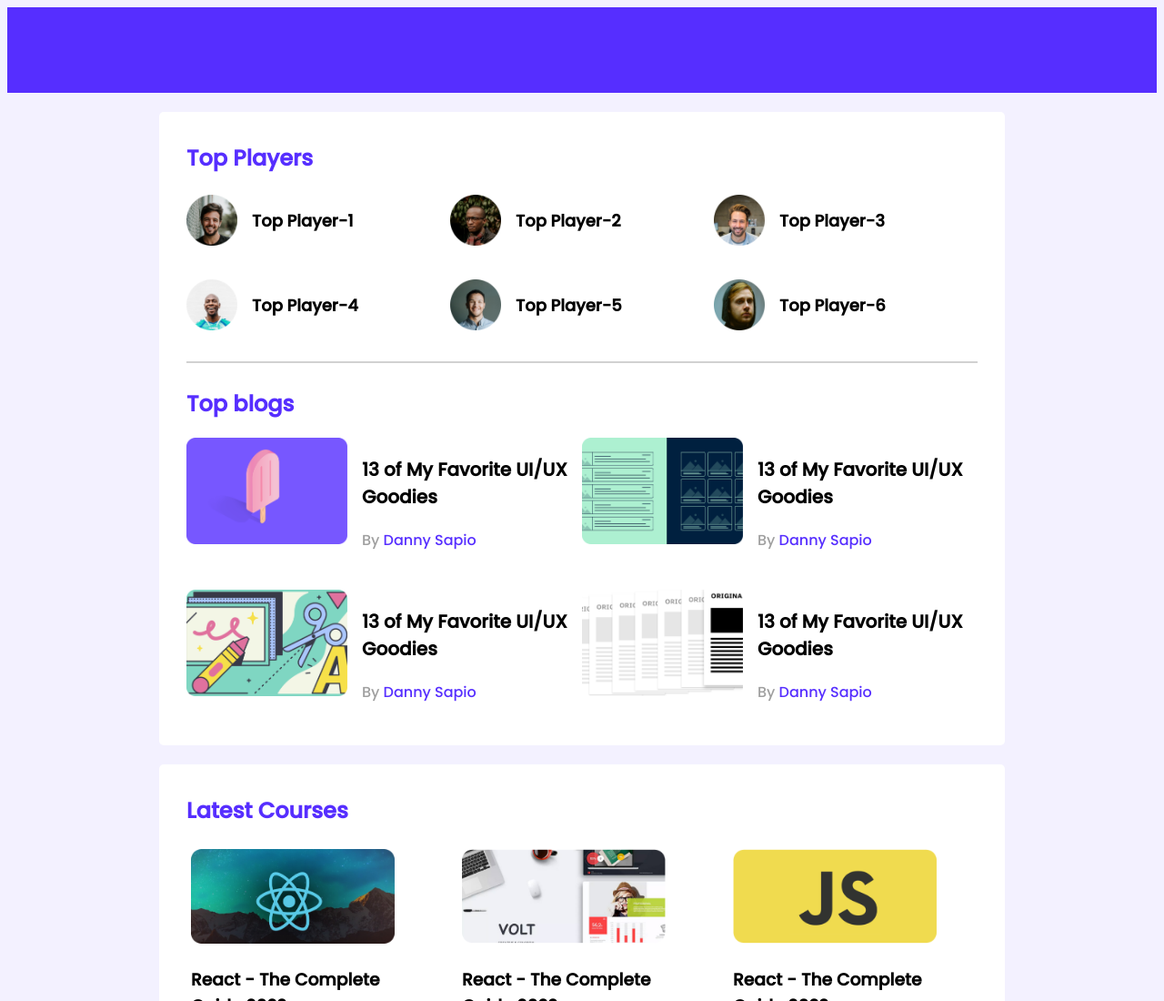
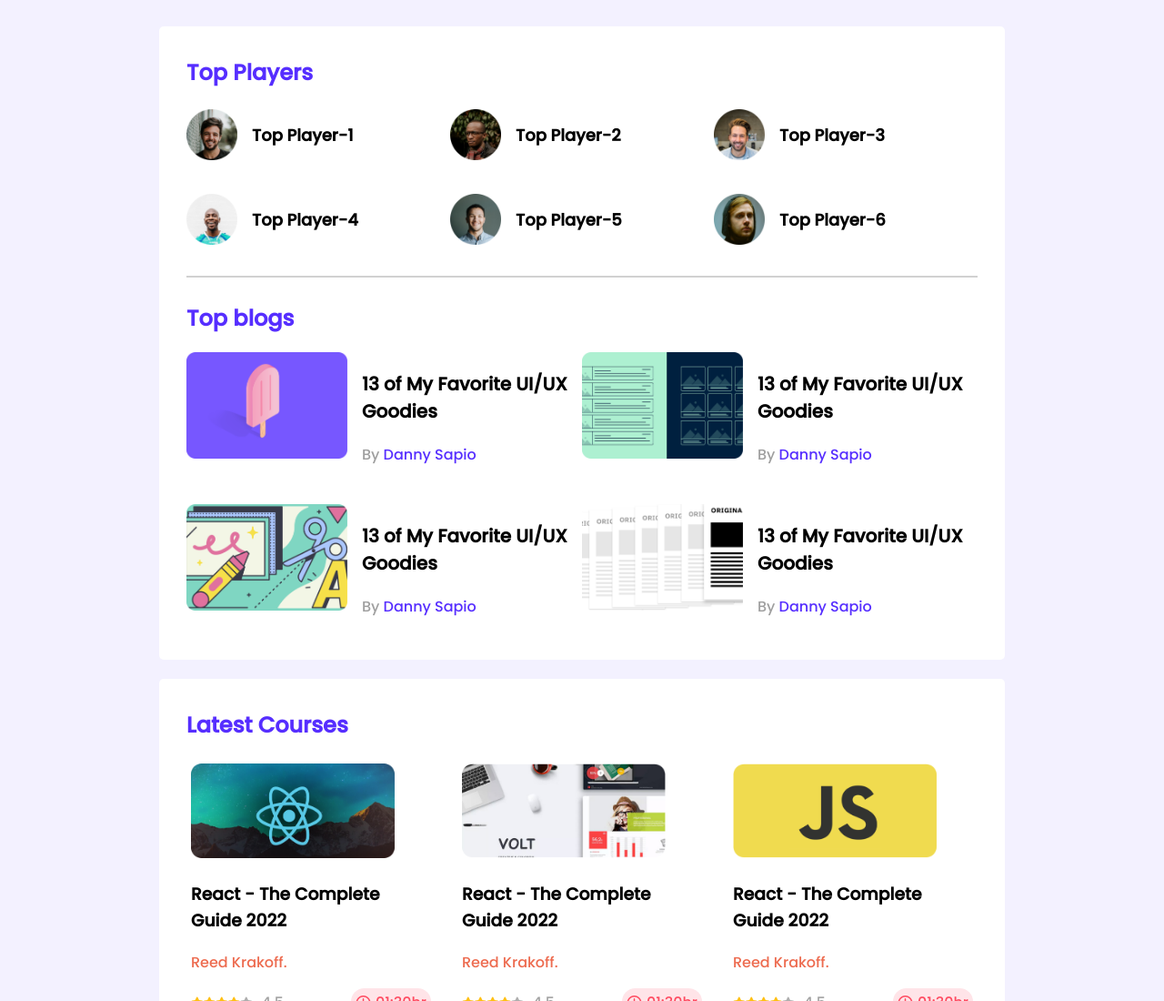
Before and after one commit to sameerbintaher/leader-board-css3, a plain HTML site: page index.html in a window 1280 px wide. Shown: the top 1100 px of the page at 91% size. Drawn offline with Linux system fonts and the light colour scheme.

Commit message:
navigation hide

```diff
--- a/index.html
+++ b/index.html
@@ -10,9 +10,20 @@
     <link rel="stylesheet" href="styles/style.css">
 </head>
 <body>
-    <header>
-
-    </header>
+    <!-- <header>
+        <nav>
+            <div class="logo">
+                <img class="icon" src="images/icons/logo.png" alt="">
+                <p>Idea</p>
+            </div>
+            <div class="right-nav">
+                <a class="nav-item" href="">Home</a>
+                <a class="nav-item" href="">About Us</a>
+                <a class="nav-item" href="">Works</a>
+                <img src="images/icons/profile.png" alt="">
+            </div>
+        </nav>
+    </header> -->
 
     <main>
         <!-- top players and top blogs?\ -->
--- a/styles/style.css
+++ b/styles/style.css
@@ -21,7 +21,7 @@ hr{
 /*--------------
     navigation
 ----------------*/
-header{
+/* header{
     width: 100%;
     height: 94px;
     background-color: #562EFF;
@@ -60,7 +60,7 @@ nav{
     margin-right: 460px;
     width: 51px;
     height: 51px;
-}
+} */
 
 /* ----------------
 top players style
```
